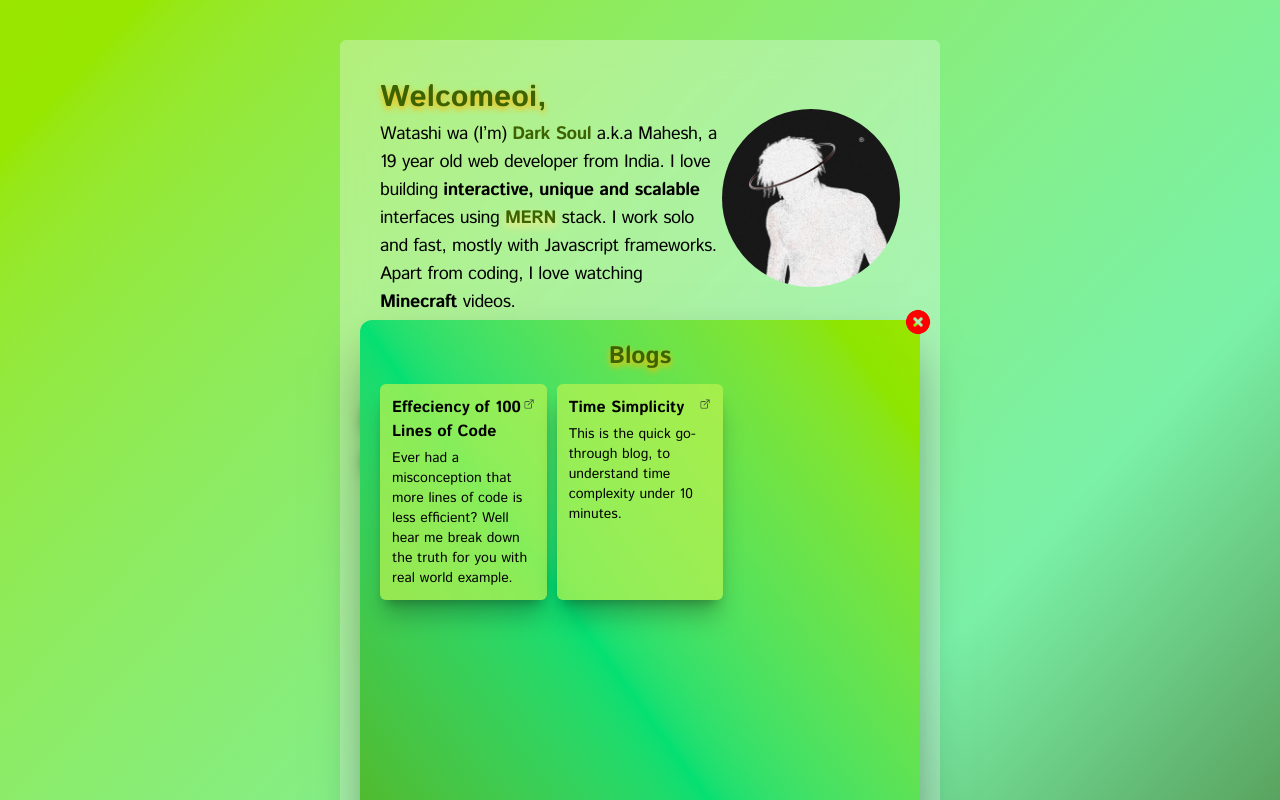
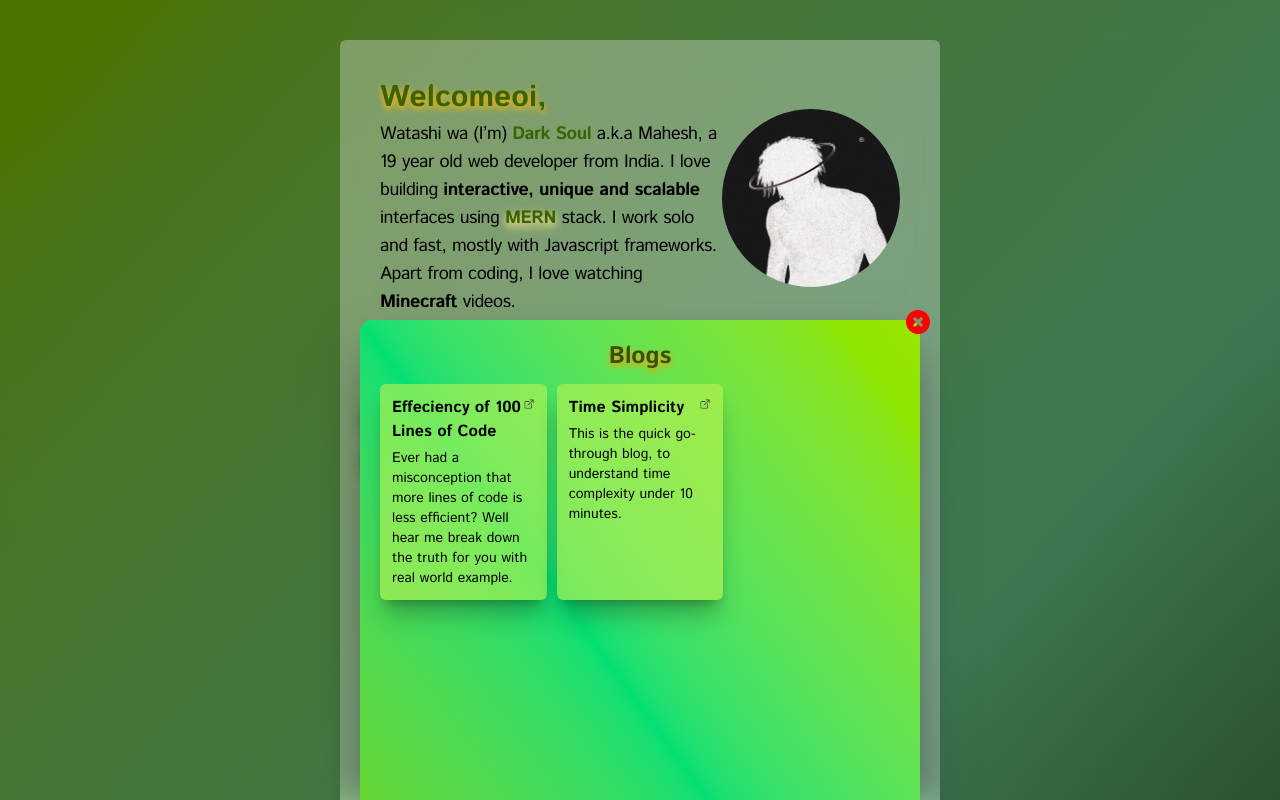
Before and after one commit to DarkkkSoul/portfolio2, a React (Vite) app: page / in a window 1280 px wide. Both pictures are taken after a click on the element "Blogs". Shown: the top 800 px of the page. Built offline with nearby package versions, Linux system fonts and the light colour scheme.

Commit message:
context + background blurring

```diff
--- a/src/App.jsx
+++ b/src/App.jsx
@@ -3,10 +3,17 @@ import './index.css';
 import projects from './Arrays/projects.js';
 import Bento from './components/Bento.jsx';
 import Skills from './components/Skills.jsx';
+import { useModal } from './Context/ModalContext.jsx';
 
 function App() {
+    const { isOpen } = useModal();
     return (
+        <div>
+            {isOpen && (
+                <div className="fixed inset-0 backdrop-blur-lg bg-black/50 overflow-hidden" />
+            )}
             <div className='bg-gradient-to-br from-lime-400 from-0% via-green-300 via-60% to-lime-900 h-full w-full flex items-center justify-center p-10'>
+
 
                 <div className='bg-white/30 backdrop-blur-lg w-1/2 py-10 px-5 rounded-md flex flex-col items-center justify-center gap-y-6'>
 
@@ -75,6 +82,7 @@ function App() {
 
                 </div>
             </div>
+        </div>
     );
 }
 
--- /dev/null
+++ b/src/Context/ModalContext.jsx
@@ -0,0 +1,16 @@
+import { createContext, useContext, useState } from "react";
+
+const ModalContext = createContext();
+
+export const ModalProvider = ({ children }) => {
+
+    const [isOpen, setIsOpen] = useState(false)
+
+    return (
+        <ModalContext.Provider value={{ isOpen, setIsOpen }}>
+            {children}
+        </ModalContext.Provider>
+    )
+}
+
+export const useModal = () => useContext(ModalContext);
--- a/src/components/Bento.jsx
+++ b/src/components/Bento.jsx
@@ -1,12 +1,12 @@
 import React, { useState } from 'react'
 import '../App.css'
-import { Link } from 'react-router'
 import Blog from './Blog'
 import blogArray from '../Arrays/blogs'
+import { useModal } from '../Context/ModalContext'
 
 function Bento() {
 
-  const [isOpen, setIsOpen] = useState(false)
+  const { isOpen, setIsOpen } = useModal();
 
   return (
     <div className='css-bento w-ful h-full *:shadow-lg/35 *:bg-lime-300/30 text-istok-400'>
@@ -19,10 +19,12 @@ function Bento() {
         <p onClick={() => { setIsOpen(true) }} className='text-5xl text-istok-700 underline cursor-pointer'>Blogs</p>
 
         {
-          isOpen && <div className='fixed top-70 bottom-64 left-5 right-5 z-50 flex backdrop-blur-md bg-gradient-to-bl from-lime-400 via-green-400 to-lime-600 rounded-xl shadow-2xl/50 p-5'>
+          isOpen &&
+
+          <div className='fixed top-70 bottom-64 left-5 right-5 z-50 flex backdrop-blur-md bg-gradient-to-bl from-lime-400 via-green-400 to-lime-500 rounded-xl shadow-2xl/50 p-5'>
             <div className='flex flex-col gap-y-3'>
 
-              <div className='text-2xl text-center text-lime-800 font-extrabold drop-shadow-md drop-shadow-amber-400'>Blogs</div>
+              <div className='text-2xl text-center text-lime-900 font-extrabold drop-shadow-md drop-shadow-amber-500'>Blogs</div>
               <div className='grid grid-cols-3 gap-2.5 scrollbar-thumb-rounded-full scrollbar-track-rounded-full scrollbar-thin scrollbar-thumb-slate-900 scrollbar-track-slate-300 '>
                 {blogArray.map((blog) => (
                   <Blog title={blog.title} description={blog.description} link={blog.link} />
--- a/src/components/Blog.jsx
+++ b/src/components/Blog.jsx
@@ -2,7 +2,7 @@ import React from 'react'
 
 function Blog({ title, description, link }) {
     return (
-        <div className='bg-lime-300/70 text-istok-400 p-3 rounded-md shadow-xl/25 flex flex-col gap-y-1'>
+        <div className='bg-lime-300/60 text-istok-400 p-3 rounded-md shadow-xl/25 flex flex-col gap-y-1 hover:shadow-sm/30 transition-all'>
 
             <div className='flex justify-between'>
                 <div className='w-44 text-istok-700 text-md'>{title}</div>
--- a/src/main.jsx
+++ b/src/main.jsx
@@ -2,11 +2,14 @@ import { createRoot } from 'react-dom/client'
 import App from './App.jsx'
 import './App.css'
 import { BrowserRouter, Route, Routes } from 'react-router'
+import { ModalProvider } from './Context/ModalContext.jsx'
 
 createRoot(document.getElementById('root')).render(
-    <BrowserRouter>
-        <Routes>
-            <Route index element={<App />} />
-        </Routes>
-    </BrowserRouter>
+    <ModalProvider>
+        <BrowserRouter>
+            <Routes>
+                <Route index element={<App />} />
+            </Routes>
+        </BrowserRouter>
+    </ModalProvider>
 )
```
Lines whose indentation alone changed are shown as unchanged.
